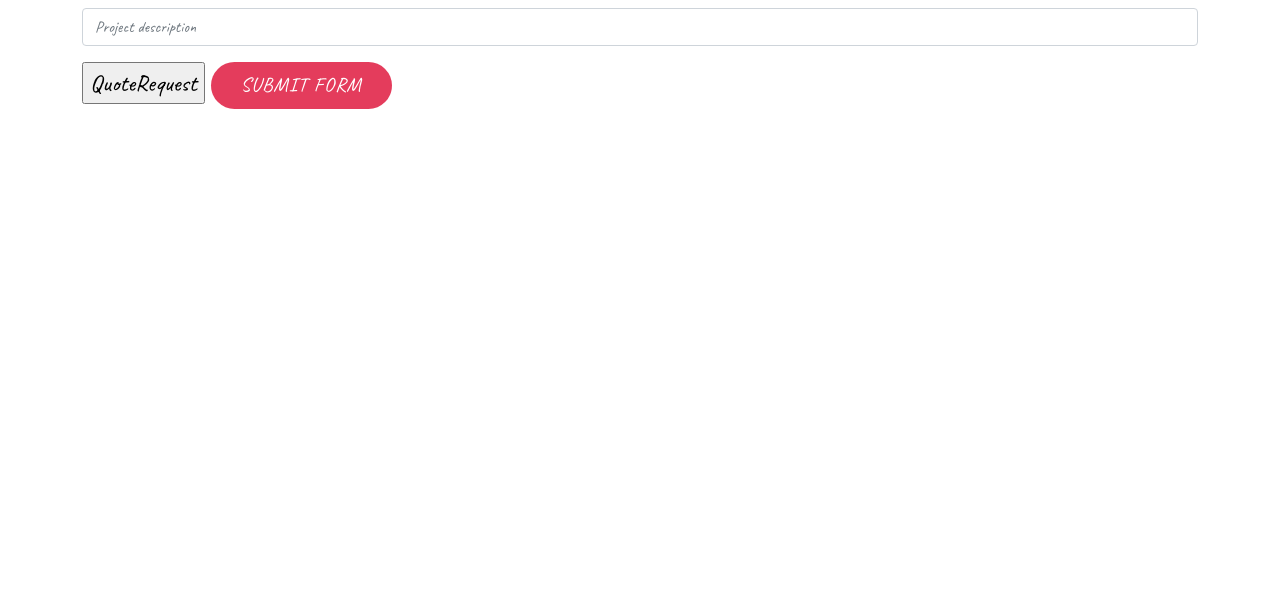
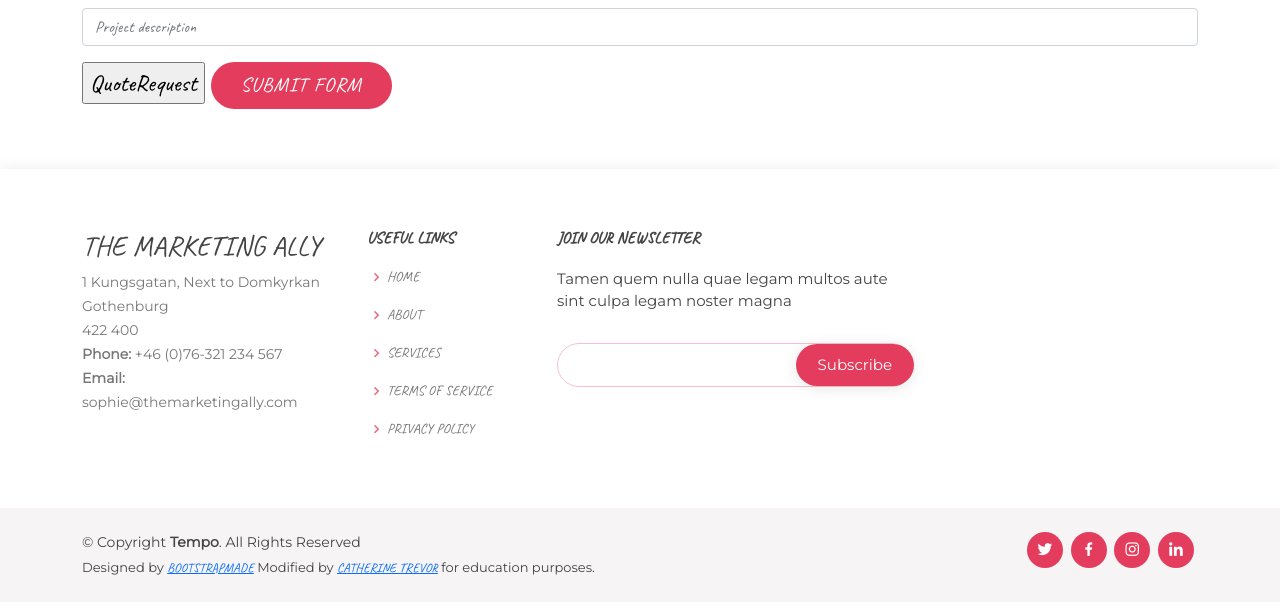
Before and after one commit to CatherineTrevor/the_marketing_ally, a Django app: page /contact/ in a window 1280 px wide. Shown: the part 1688-2290 px from the top of the page. Before the commit the page ends 1797 px from the top, so only its background shows below. Run offline with Django 3.2, Linux system fonts and the light colour scheme; some libraries are stand-ins or nearby versions.

Commit message:
create footer content and update style

```diff
--- a/static/css/base.css
+++ b/static/css/base.css
@@ -25,6 +25,10 @@ h1, h2, h3, h4, a {
 .nav-link .icon {
     color: white;
     font-size: 30px;
+}
+
+.footer-links a {
+    text-decoration: none !important;
 }
 
 .section-title p {
--- a/templates/base.html
+++ b/templates/base.html
@@ -74,5 +74,7 @@
 
     {% block content %}
     {% endblock %}
+
+    {% include 'includes/footer.html' %}
   </body>
 </html>
--- /dev/null
+++ b/templates/includes/footer.html
@@ -0,0 +1,56 @@
+<footer id="footer">
+    <div class="footer-top">
+      <div class="container">
+        <div class="row">
+          <div class="col-lg-3 col-md-6 footer-contact">
+            <h3>The Marketing Ally</h3>
+            <p>
+                1 Kungsgatan, Next to Domkyrkan<br>
+                Gothenburg<br>
+                422 400<br>
+              <strong>Phone:</strong> +46 (0)76-321 234 567<br>
+              <strong>Email:</strong> sophie@themarketingally.com<br>
+            </p>
+          </div>
+          <div class="col-lg-2 col-md-6 footer-links">
+            <h4>Useful Links</h4>
+            <ul>
+              <li><i class="bx bx-chevron-right"></i> <a href="{% url 'home' %}">Home</a></li>
+              <li><i class="bx bx-chevron-right"></i> <a href="{% url 'home' %}#about">About</a></li>
+              <li><i class="bx bx-chevron-right"></i> <a href="{% url 'home' %}#services">Services</a></li>
+              <li><i class="bx bx-chevron-right"></i> <a href="{% url 'contact' %}">Terms of service</a></li>
+              <li><i class="bx bx-chevron-right"></i> <a href="{% url 'contact' %}">Privacy policy</a></li>
+            </ul>
+          </div>
+          <div class="col-lg-4 col-md-6 footer-newsletter">
+            <h4>Join Our Newsletter</h4>
+            <p>Tamen quem nulla quae legam multos aute sint culpa legam noster magna</p>
+            <form action="" method="post">
+              <input type="email" name="email"><input type="submit" value="Subscribe">
+            </form>
+          </div>
+        </div>
+      </div>
+    </div>
+    <div class="container d-md-flex py-4">
+      <div class="me-md-auto text-center text-md-start">
+        <div class="copyright">
+          &copy; Copyright <strong><span>Tempo</span></strong>. All Rights Reserved
+        </div>
+        <div class="credits">
+          <!-- All the links in the footer should remain intact. -->
+          <!-- You can delete the links only if you purchased the pro version. -->
+          <!-- Licensing information: https://bootstrapmade.com/license/ -->
+          <!-- Purchase the pro version with working PHP/AJAX contact form: https://bootstrapmade.com/tempo-free-onepage-bootstrap-theme/ -->
+          Designed by <a href="https://bootstrapmade.com/">BootstrapMade</a>
+          Modified by <a href="https://github.com/CatherineTrevor">Catherine Trevor</a> for education purposes.
+        </div>
+      </div>
+      <div class="social-links text-center text-md-right pt-3 pt-md-0">
+        <a href="https://twitter.com" target="_blank" class="twitter"><i class="bx bxl-twitter"></i></a>
+        <a href="https://facebook.com" target="_blank" class="facebook"><i class="bx bxl-facebook"></i></a>
+        <a href="https://instagram.com" target="_blank" class="instagram"><i class="bx bxl-instagram"></i></a>
+        <a href="https://linkedin.com" target="_blank" class="linkedin"><i class="bx bxl-linkedin"></i></a>
+      </div>
+    </div>
+  </footer>
```
